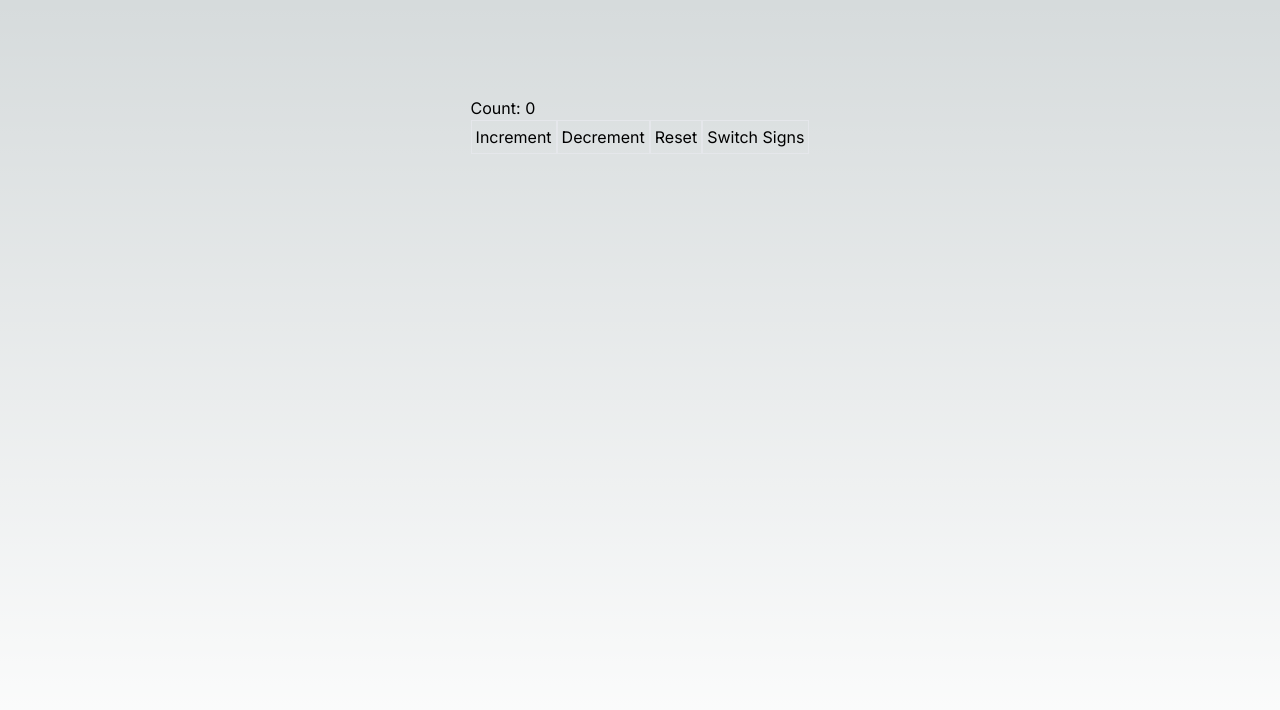
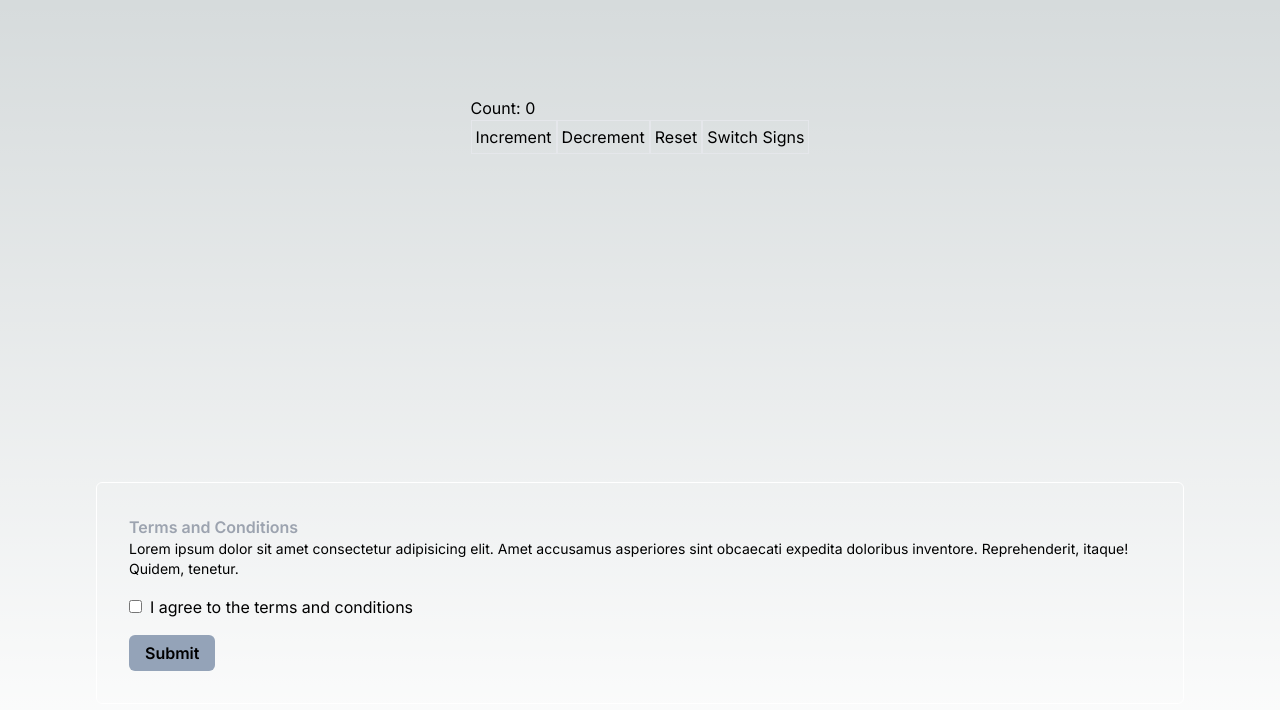
Before and after one commit to andrewgilliland/testing-nextjs, a Next.js app: page / in a window 1280 px wide. Shown: the top 710 px of the page. Built offline with nearby package versions, Linux system fonts and the light colour scheme.

Commit message:
feat: adds TermsAndConditions

```diff
--- a/src/app/page.tsx
+++ b/src/app/page.tsx
@@ -1,6 +1,7 @@
 "use client";
 
 import Counter from "@/components/Counter";
+import TermsAndConditions from "@/components/TermsAndConditions";
 import UserForm from "@/components/UserForm";
 import UserList from "@/components/UserList";
 import { useState } from "react";
@@ -24,6 +25,7 @@ export default function Home() {
       {/* <UserForm onUserAdd={onUserAdd} />
       <UserList users={users} /> */}
       <Counter initialCount={0} />
+      <TermsAndConditions />
     </main>
   );
 }
--- /dev/null
+++ b/src/components/TermsAndConditions.tsx
@@ -0,0 +1,37 @@
+import { useState } from "react";
+
+const TermsAndConditions = () => {
+  const [isChecked, setIsChecked] = useState(false);
+
+  return (
+    <div className="grid gap-4 place-items-start border border-white rounded-md p-8">
+      <div>
+        <h2 className="font-semibold text-gray-400">Terms and Conditions</h2>
+        <p className="text-sm">
+          Lorem ipsum dolor sit amet consectetur adipisicing elit. Amet
+          accusamus asperiores sint obcaecati expedita doloribus inventore.
+          Reprehenderit, itaque! Quidem, tenetur.
+        </p>
+      </div>
+      <div>
+        <label htmlFor="agree">
+          <input
+            type="checkbox"
+            id="agree"
+            checked={isChecked}
+            onChange={() => setIsChecked(!isChecked)}
+          />
+          <span className="ml-2">I agree to the terms and conditions</span>
+        </label>
+      </div>
+      <button
+        className="bg-purple-500 hover:bg-purple-700 disabled:bg-slate-400 font-semibold text-black rounded-md px-4 py-1.5 transition-colors duration-300 ease-in-out"
+        disabled={!isChecked}
+      >
+        Submit
+      </button>
+    </div>
+  );
+};
+
+export default TermsAndConditions;
```
